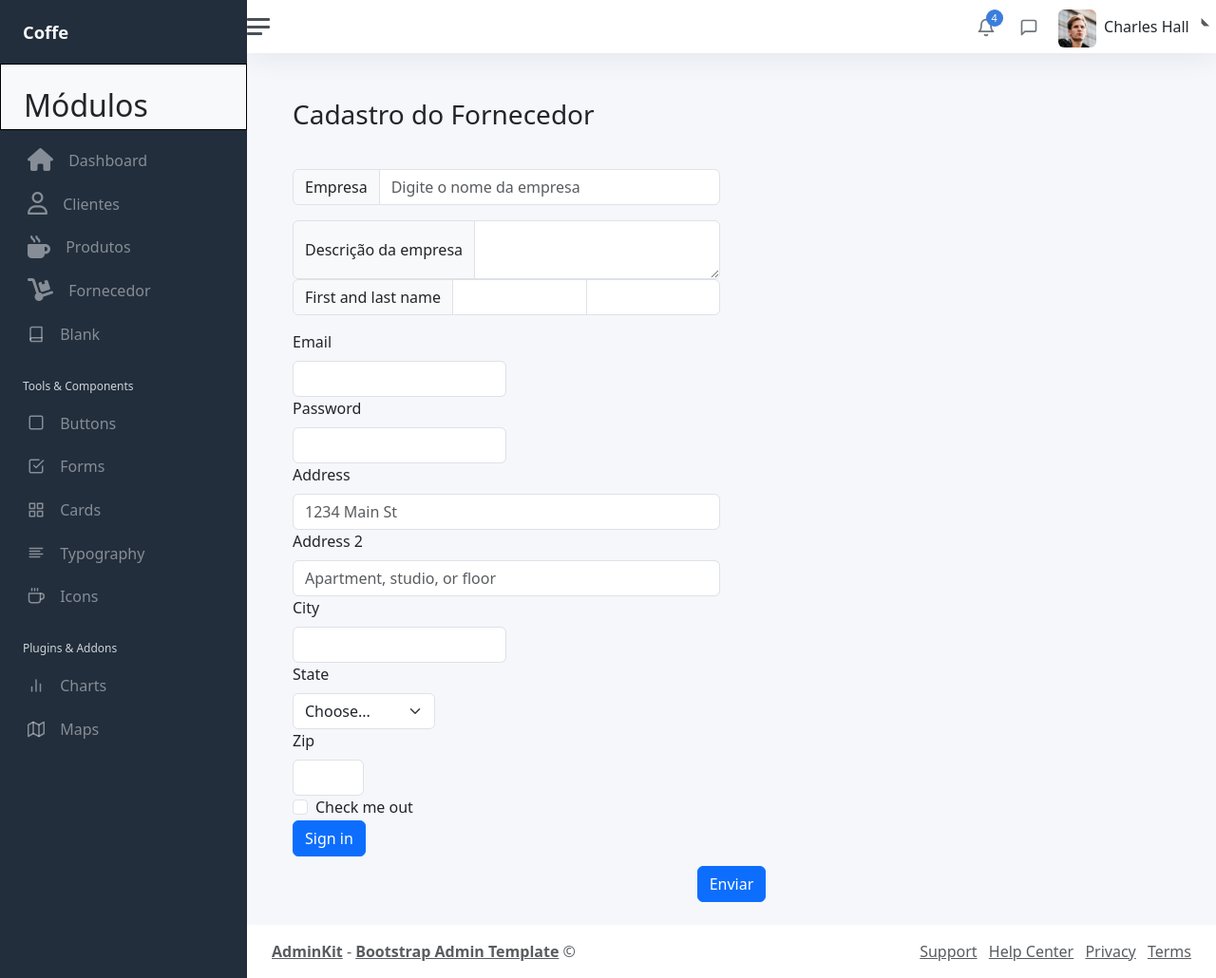
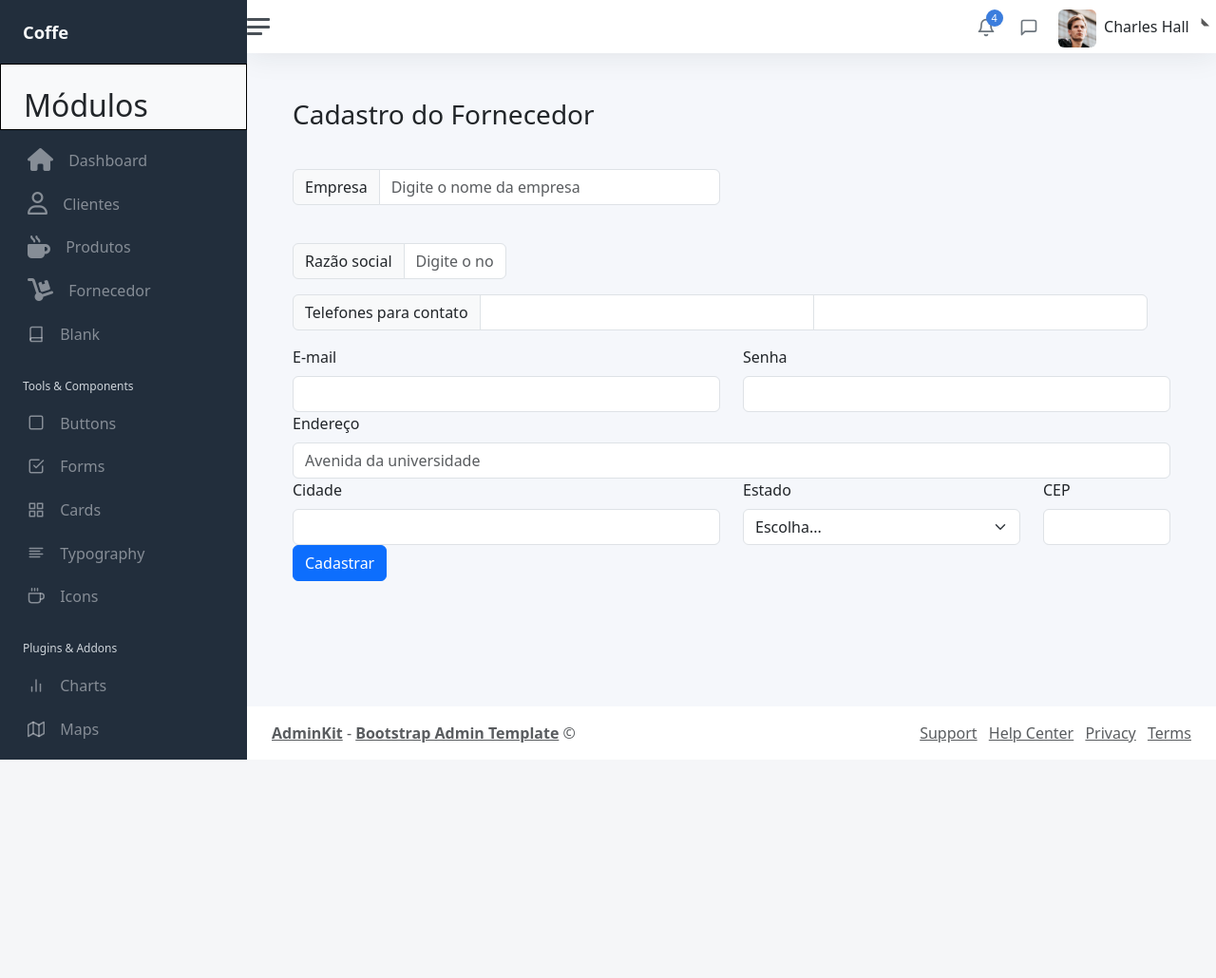
Before and after one commit to SEngPablo/cafeteria, a PHP site: page /formfornecedor.php in a window 1280 px wide. Shown: the whole page at 95% size. After the commit the page ends 800 px from the top, so only its background shows below. Run offline with PHP 8.4, Linux system fonts and the light colour scheme.

Commit message:
criando layout do formulario cadastrofornecedor.php

```diff
--- a/conexao.php
+++ b/conexao.php
@@ -4,7 +4,7 @@ $hostname = 'localhost';
 $username = 'root';
 $password = '';
 $database = 'cafeteria';
-$port = '3307';
+$port = '3306';
 
 $conexao = mysqli_connect($hostname, $username, $password, $database, $port);
 
--- a/formfornecedor.php
+++ b/formfornecedor.php
@@ -20,73 +20,65 @@
 					<h1 class="h3 mb-3">Cadastro do Fornecedor</h1>
 
 					<div class="row">
-								<div class="col-md-6">
+								<div class="col-6">
 									<label for="cadastrofornecedor" class="form-label"></label>
 									<div class="input-group mb-3">
 										<span class="input-group-text" id="nomeempresa">Empresa</span>
 										<input type="text" class="form-control" placeholder="Digite o nome da empresa">
 									</div>
-
-									<div class="input-group col-md-6">
-										<span class="input-group-text">Descrição da empresa</span>
-										<textarea class="form-control"></textarea>
+								<div class="col-6">
+									<label for="cadastrofornecedor" class="form-label"></label>
+									<div class="input-group mb-3">
+										<span class="input-group-text" id="nomeempresa">Razão social</span>
+										<input type="text" class="form-control" placeholder="Digite o nome da empresa">
 									</div>
-
-									<div class="input-group mb-3">
-										<span class="input-group-text">First and last name</span>
+								</div>
+							</div>
+									<div class="row">
+									<div class="input-group mb-3 col-12">
+											<span class="input-group-text">Telefones para contato</span>
 											<input type="text" aria-label="First name" class="form-control">
 											<input type="text" aria-label="Last name" class="form-control">
 										</div>
+									</div>
 							<div class="col-md-6">
-								<label for="inputEmail4" class="form-label">Email</label>
+								<label for="inputEmail4" class="form-label">E-mail</label>
 								<input type="email" class="form-control" id="inputEmail4">
 							</div>
 							<div class="col-md-6">
-								<label for="inputPassword4" class="form-label">Password</label>
-								<input type="password" class="form-control" id="inputPassword4">
+								<label for="senha" class="form-label">Senha</label>
+								<input type="password" class="form-control" id="senha">
 							</div>
 							<div class="col-12">
-								<label for="inputAddress" class="form-label">Address</label>
-								<input type="text" class="form-control" id="inputAddress" placeholder="1234 Main St">
+								<label for="endereco" class="form-label">Endereço</label>
+								<input type="text" class="form-control" id="endereco" placeholder="Avenida da universidade">
 							</div>
-							<div class="col-12">
-								<label for="inputAddress2" class="form-label">Address 2</label>
-								<input type="text" class="form-control" id="inputAddress2" placeholder="Apartment, studio, or floor">
-							</div>
+
 							<div class="col-md-6">
-								<label for="inputCity" class="form-label">City</label>
-								<input type="text" class="form-control" id="inputCity">
+								<label for="cidade" class="form-label">Cidade</label>
+								<input type="text" class="form-control" id="cidade">
 							</div>
 							<div class="col-md-4">
-								<label for="inputState" class="form-label">State</label>
-								<select id="inputState" class="form-select">
-								<option selected>Choose...</option>
+								<label for="estado" class="form-label">Estado</label>
+								<select id="estado" class="form-select">
+									<option selected>Escolha...</option>
 									<option>...</option>
 								</select>
 							</div>
 							<div class="col-md-2">
-								<label for="inputZip" class="form-label">Zip</label>
+								<label for="cep" class="form-label">CEP</label>
 								<input type="text" class="form-control" id="inputZip">
 							</div>
+
 							<div class="col-12">
-								<div class="form-check">
-								<input class="form-check-input" type="checkbox" id="gridCheck">
-								<label class="form-check-label" for="gridCheck">
-									Check me out
-								</label>
-								</div>
-							</div>
-							<div class="col-12">
-								<button type="submit" class="btn btn-primary">Sign in</button>
+								<button type="submit" class="btn btn-primary">Cadastrar</button>
 							</div>
 
 						</div>
 
 
-					</div>
 
 					</div>
-<div style="text-align:center; justify-content:center; display: block; width:100%; margin-top: 10px;"><input type="submit" value="Enviar" class="btn btn-primary"></div>
 				</form>
 			</main>
 
```
Also changed, not shown: cadastrofornecedor.php (added, +19 -0 lines), imagens/193145af76dc7bdde13f1f054d31ad9d.jpg (added), imagens/8a1c592b7a4ee1e41fe9fb252132d45d.jpg (added). Lines whose indentation alone changed are shown as unchanged.
